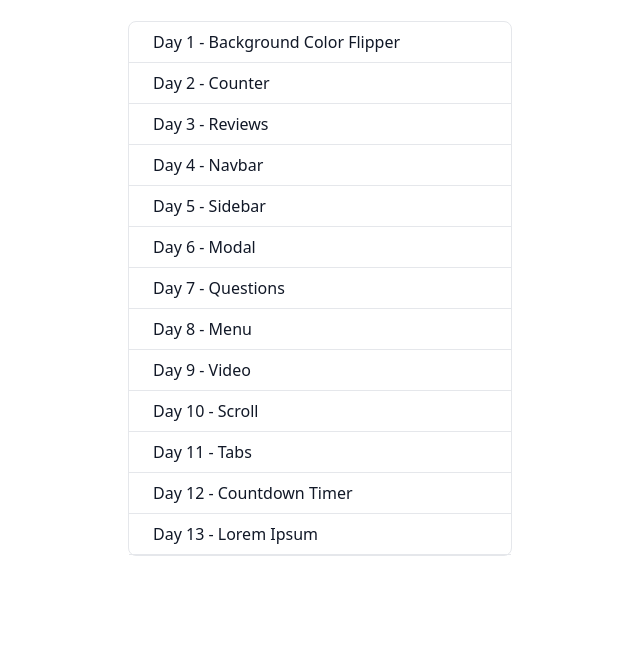
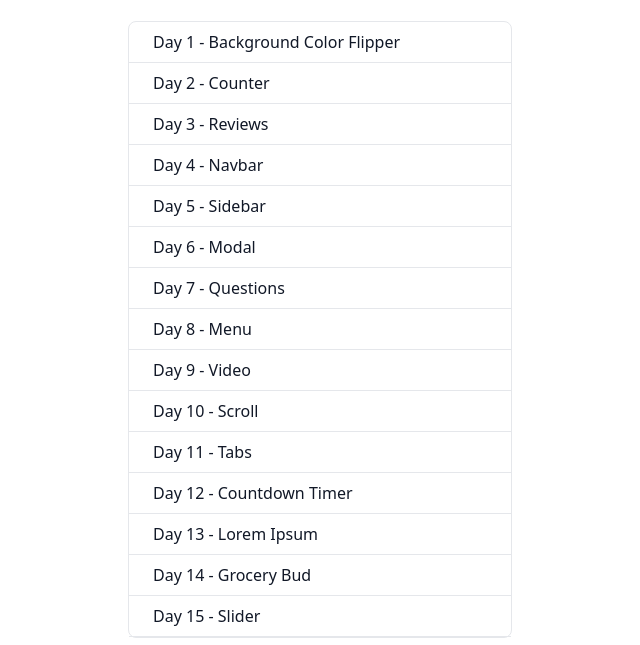
Before and after one commit to SumanKisku/15days15vanillajs, a plain HTML site: page index.html in a window 1280 px wide. Shown: the part 155-800 px from the top of the page, without its empty margins (320-960 px from the left). Drawn offline with nearby package versions, Linux system fonts and the light colour scheme.

Commit message:
added day 14 and 15 in the index

```diff
--- a/index.html
+++ b/index.html
@@ -206,6 +206,34 @@
               ">
               Day 13 - Lorem Ipsum
                     </a>
+                    <a href="./Day 14 - Grocery Bud/index.html" class="
+                block
+                px-6
+                py-2
+                border-b border-gray-200
+                w-full
+                hover:bg-gray-100 hover:text-gray-500
+                focus:outline-none focus:ring-0 focus:bg-gray-200 focus:text-gray-600
+                transition
+                duration-500
+                cursor-pointer
+              ">
+              Day 14 - Grocery Bud
+                    </a>
+                    <a href="./Day 15 - Slider/index.html" class="
+                block
+                px-6
+                py-2
+                border-b border-gray-200
+                w-full
+                hover:bg-gray-100 hover:text-gray-500
+                focus:outline-none focus:ring-0 focus:bg-gray-200 focus:text-gray-600
+                transition
+                duration-500
+                cursor-pointer
+              ">
+              Day 15 - Slider
+                    </a>
 
         </div>
     </div>
```
